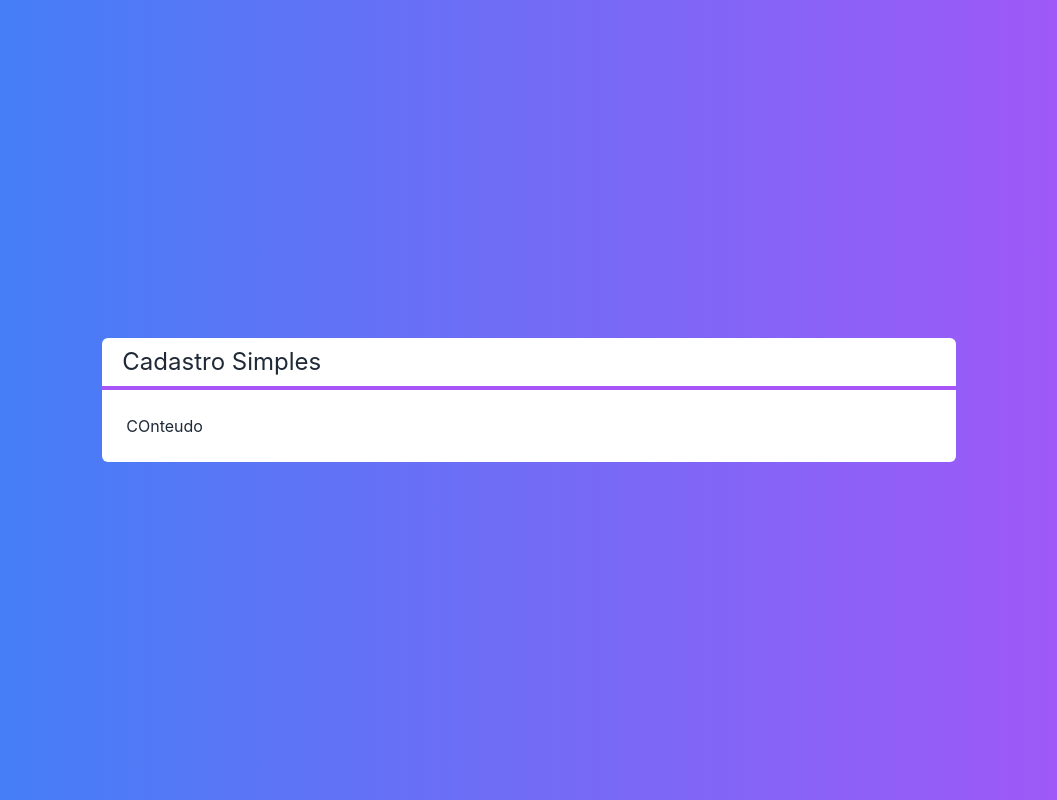
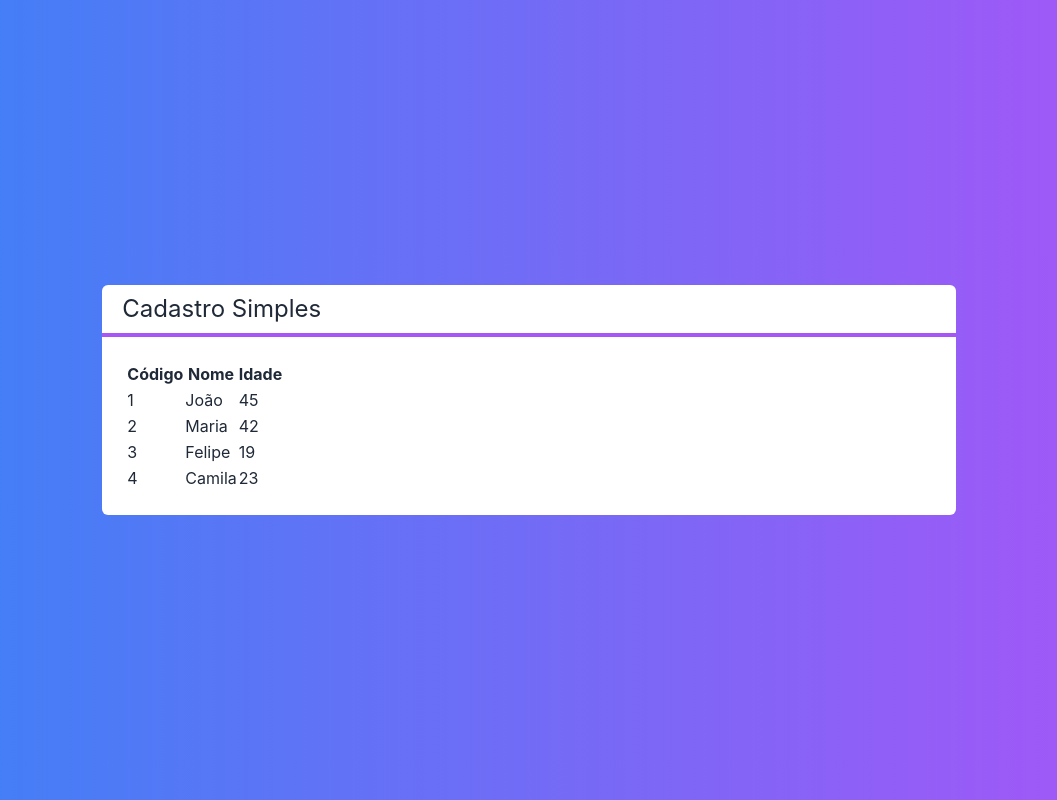
Before and after one commit to EmersonJahn/next-crud, a Next.js app: page / in a window 1280 px wide. Shown: the whole page, without its empty margins (111-1168 px from the left). Built offline with nearby package versions, Linux system fonts and the light colour scheme.

Commit message:
start Table component

```diff
--- /dev/null
+++ b/src/components/Table.tsx
@@ -0,0 +1,41 @@
+import Client from '../core/Client'
+
+interface TableProps {
+    clients: Client[];
+}
+
+export default function Table(props: TableProps) {
+
+    function renderHeader() {
+        return (
+            <tr>
+            <th>Código</th>
+            <th>Nome</th>
+            <th>Idade</th>
+        </tr>
+        );
+    }
+
+    function renderData() {
+        return props.clients?.map((client: Client, i: number) => {
+            return (
+                <tr key={client.getId()}>
+                    <td>{client.getId()}</td>
+                    <td>{client.getName()}</td>
+                    <td>{client.getAge()}</td>
+                </tr>
+            );
+        });
+    }
+
+    return (
+        <table>
+            <thead>
+                {renderHeader()}
+            </thead>
+            <tbody>
+                {renderData()}
+            </tbody>
+        </table>
+    );
+}
--- a/src/core/Client.ts
+++ b/src/core/Client.ts
@@ -22,7 +22,7 @@ export default class Client {
         return this.name;
     }
 
-    getAame() {
+    getAge() {
         return this.age;
     }
 }
--- a/src/pages/index.tsx
+++ b/src/pages/index.tsx
@@ -1,12 +1,23 @@
 import type { NextPage } from 'next'
+
 import Layout from '../components/Layout'
+import Table from '../components/Table'
+import Client from '../core/Client'
 
 const Home: NextPage = () => {
+
+  const clients = [
+    new Client('João', 45, '1'),
+    new Client('Maria', 42, '2'),
+    new Client('Felipe', 19, '3'),
+    new Client('Camila', 23, '4'),
+  ]
+
   return (
     <div className='flex justify-center items-center h-screen bg-gradient-to-r from-blue-500 to-purple-500 text-white'>
 
       <Layout title='Cadastro Simples'>
-        <span>COnteudo</span>
+        <Table clients={clients}></Table>
       </Layout>
 
     </div>
```
